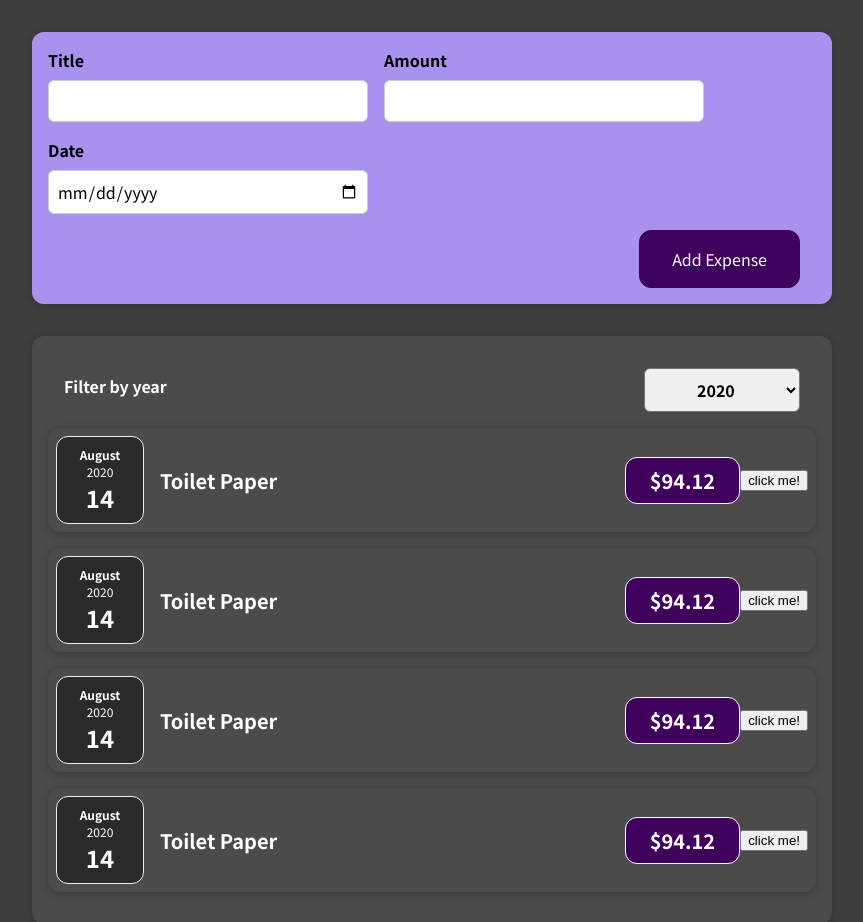
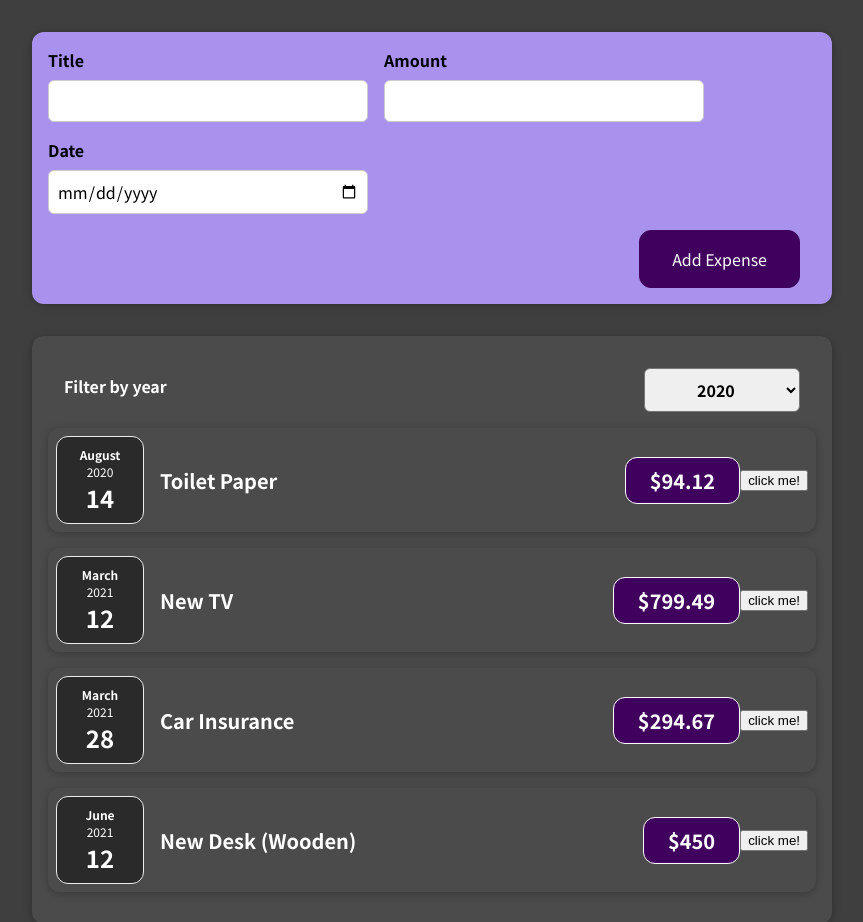
Before and after one commit to dineshroyal04/react, a React (Create React App) app: page / in a window 1280 px wide. Shown: the top 922 px of the page, without its empty margins (208-1071 px from the left). Built offline with nearby package versions, Linux system fonts and the light colour scheme.

Commit message:
89-Using stateful lists

```diff
--- a/src/App.js
+++ b/src/App.js
@@ -1,6 +1,8 @@
+import { useState} from "react";
 import Expenses from "./components/Expense/Expenses";
 import NewExpense from "./components/NewExpense/NewExpense";
-const expenses = [
+
+const DUMMY_EXPENSES = [
   {
     id: "e1",
     title: "Toilet Paper",
@@ -22,14 +24,22 @@ const expenses = [
   },
 ];
 function App() {
+  const [expenses, setExpenses] = useState(DUMMY_EXPENSES);
+  //console.log(expenses, "1st console");
+  const addExpenseHandler = (expense) => {
+    //  setExpenses((prevExpense) => {
+    //   return ([prevExpense,...expenses]);
+    //  });
+    // setExpenses(expense,...expenses);
+    setExpenses((prevExpense) => {
+      return [expense, ...prevExpense];
+    });
+    //console.log(expenses, "second console");
+  };
 
-  const addExpenseHandler = (expense)=>{
-    console.log("In app.js");
-    console.log(expense);
-  }
   return (
     <div>
-      <NewExpense onAddExpense={addExpenseHandler}/>
+      <NewExpense onAddExpense={addExpenseHandler} />
       <Expenses items={expenses} />
     </div>
   );
--- a/src/components/Expense/ExpenseDate.js
+++ b/src/components/Expense/ExpenseDate.js
@@ -1,8 +1,9 @@
 import "./ExpenseDate.css";
 export default function ExpenseDate(props) {
-  const day = props.data.toLocaleString("en-Us", { day: "2-digit" });
+  const day = props.data.toLocaleString("en-US", { day: "2-digit" });
+
   const year = props.data.getFullYear();
-  const month = props.data.toLocaleString("en-Us", { month: "long" });
+  const month = props.data.toLocaleString("en-US", { month: "long" });
   return (
     <div className="expense-date">
       <div className="expense-date__month">{month}</div>
--- a/src/components/Expense/ExpenseItem.js
+++ b/src/components/Expense/ExpenseItem.js
@@ -16,6 +16,7 @@ function ExpenseItem(props) {
   return (
     <Cord className="expense-item">
       <ExpenseDate data={props.date}></ExpenseDate>
+
       <div className="expense-item__description">
         <h2>{title}</h2>
         <div className="expense-item__price">${props.amount}</div>
--- a/src/components/Expense/Expenses.js
+++ b/src/components/Expense/Expenses.js
@@ -13,26 +13,34 @@ function Expenses(props) {
   return (
     <Cord className="expenses">
       <ExpenseFilter selected={filteredYear} onChangeFilter={FilterChangeHandler} />
-      <ExpenseItem
+      {/* <ExpenseItem
         title={props.items[0].title}
         amount={props.items[0].amount}
         date={props.items[0].date}
       ></ExpenseItem>
       <ExpenseItem
-        title={props.items[0].title}
-        amount={props.items[0].amount}
-        date={props.items[0].date}
+        title={props.items[1].title}
+        amount={props.items[1].amount}
+        date={props.items[1].date}
       ></ExpenseItem>
       <ExpenseItem
-        title={props.items[0].title}
-        amount={props.items[0].amount}
-        date={props.items[0].date}
+        title={props.items[2].title}
+        amount={props.items[2].amount}
+        date={props.items[2].date}
       ></ExpenseItem>
       <ExpenseItem
-        title={props.items[0].title}
-        amount={props.items[0].amount}
-        date={props.items[0].date}
-      ></ExpenseItem>
+        title={props.items[3].title}
+        amount={props.items[3].amount}
+        date={props.items[3].date}
+      ></ExpenseItem> */}
+      {props.items.map((expense) => {
+      return (<ExpenseItem
+      title={expense.title}
+      amount={expense.amount}
+      date={expense.date}
+      />)
+      })}
+
     </Cord>
   );
 }
--- a/src/components/NewExpense/ExpenseForm.js
+++ b/src/components/NewExpense/ExpenseForm.js
@@ -29,13 +29,13 @@ const ExpenseForm = (props) => {
   //        }
   // };
   const submitHandler = (event) => {
-    event.preventDefalut();
+    event.preventDefault();
     const expenseData = {
-      Title: enteredTitle,
-      Amount: enteredAmount,
-      Date: new Date(enteredDate),
+      title: enteredTitle,
+      amount: enteredAmount,
+      date: new Date(enteredDate)
     };
-    console.log(expenseData);
+   // console.log(expenseData);
     props.onSaveExpenseData(expenseData);
     setEnteredAmount("");
     setEnteredDate("");
--- a/src/components/NewExpense/NewExpense.js
+++ b/src/components/NewExpense/NewExpense.js
@@ -1,20 +1,20 @@
-import './NewExpense.css';
-import ExpenseForm from './ExpenseForm';
-
+import "./NewExpense.css";
+import ExpenseForm from "./ExpenseForm";
 
 const NewExpense = (props) => {
-  const saveExpenseDataHandler = (enteredExpenseData)=>{
-  const expenseData ={
-    ...enteredExpenseData,
-    id:Math.random().toString()
-  }
-  props.onAddExpense(expenseData);
+  const saveExpenseDataHandler = (enteredExpenseData) => {
+    const expenseData = {
+      id: Math.random().toString(),
+      //id:'e5',
+      ...enteredExpenseData
+    };
+   // console.log(expenseData);
+    props.onAddExpense(expenseData);
   };
-
   return (
-  <div className="new-expense">
-    <ExpenseForm onSaveExpenseData={saveExpenseDataHandler}/>
-  </div>
+    <div className="new-expense">
+      <ExpenseForm onSaveExpenseData={saveExpenseDataHandler} />
+    </div>
   );
 };
 export default NewExpense;
```
